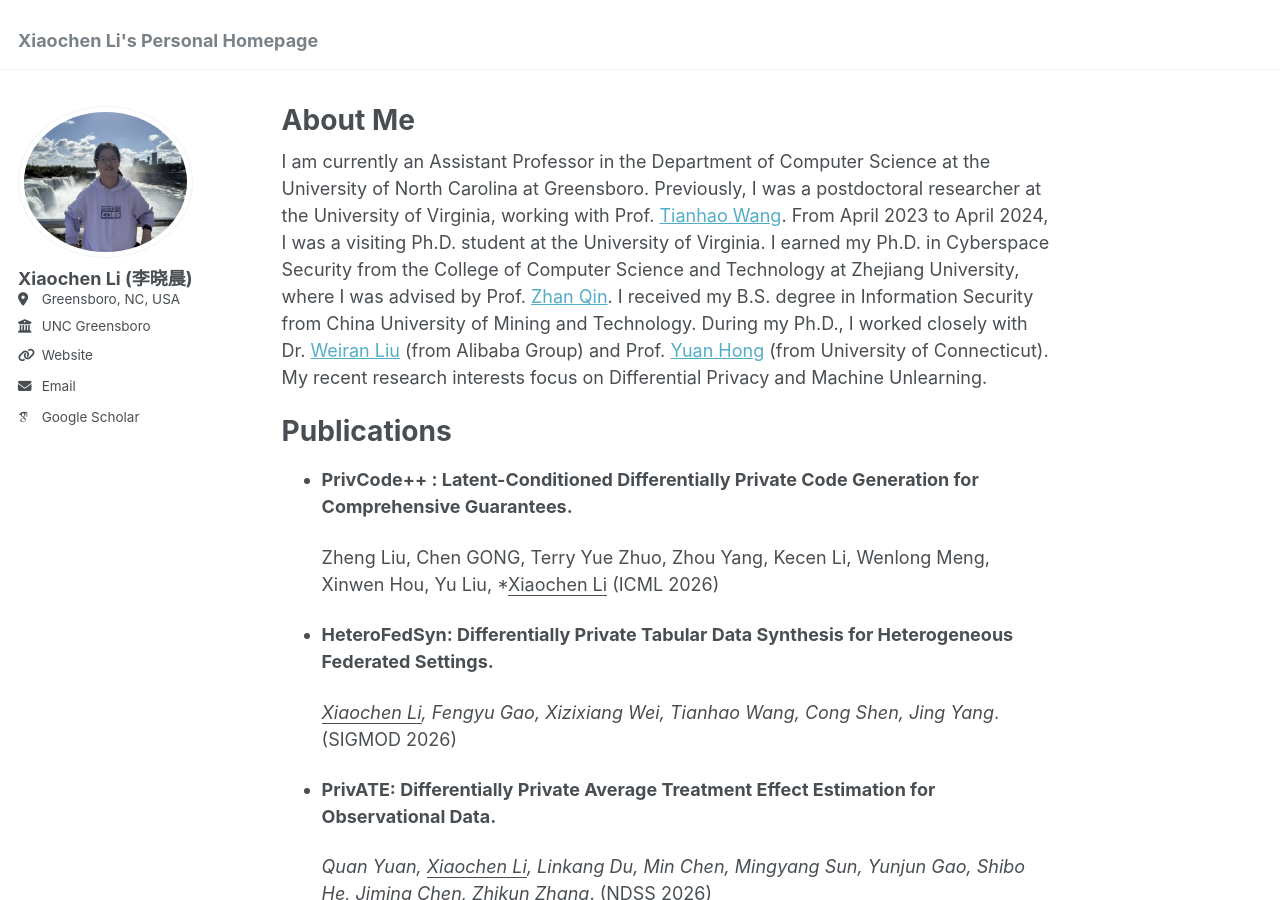
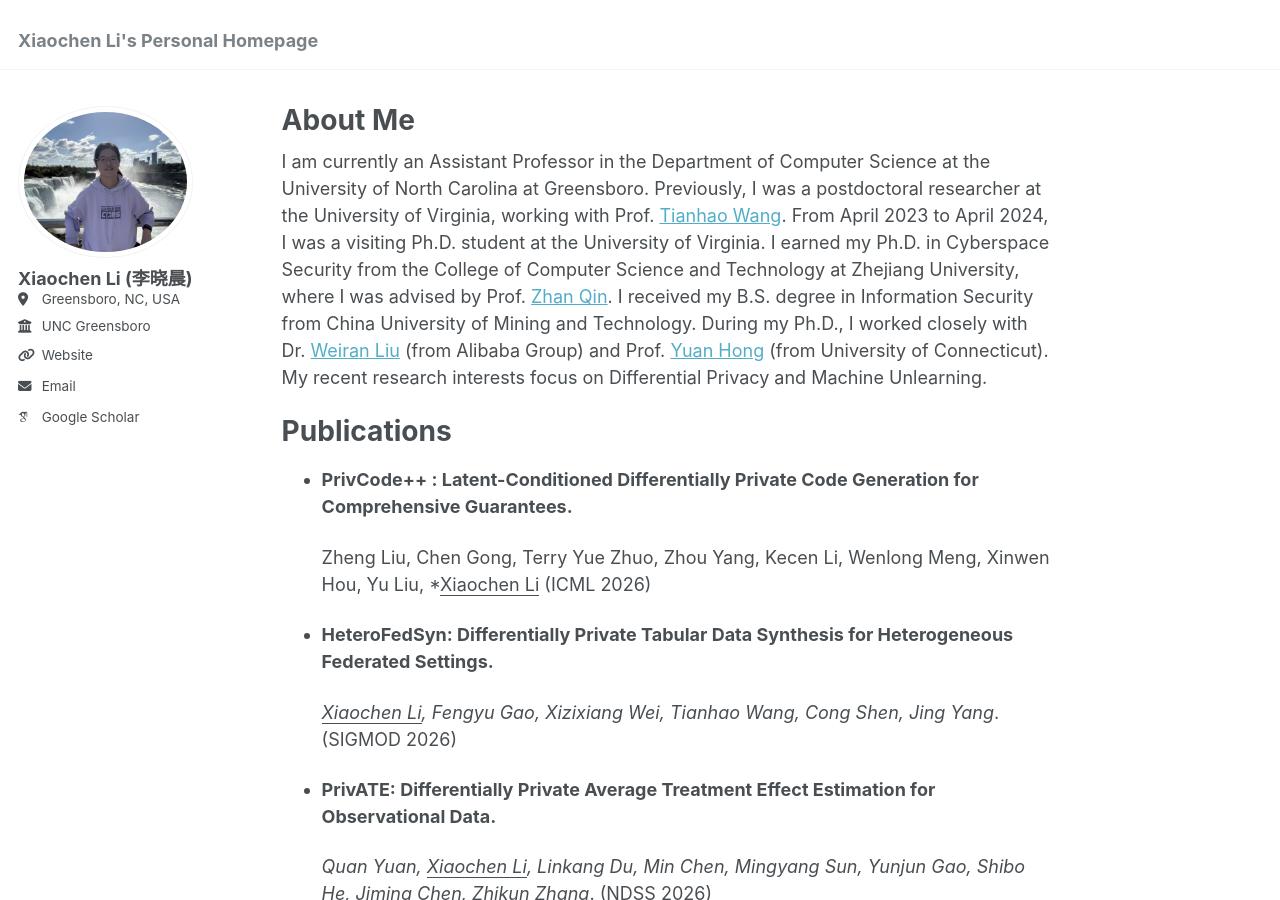
Before and after one commit to XiaochenLi-w/XiaochenLi-w.github.io, a Jekyll site: the page built from _pages/about.md, in a window 1280 px wide and 900 px high. Built offline with Jekyll 4.4.1, drawn with Linux system fonts in a browser that asks for light colours; some web fonts are replaced.

```diff
--- a/_pages/about.md
+++ b/_pages/about.md
@@ -13,7 +13,7 @@ My recent research interests focus on Differential Privacy and Machine Unlearnin
 # Publications
 - **PrivCode++ : Latent-Conditioned Differentially Private Code Generation for Comprehensive Guarantees.**
 
-  Zheng Liu, Chen GONG, Terry Yue Zhuo, Zhou Yang, Kecen Li, Wenlong Meng, Xinwen Hou, Yu Liu, *<u>Xiaochen Li</u> (ICML 2026)
+  Zheng Liu, Chen Gong, Terry Yue Zhuo, Zhou Yang, Kecen Li, Wenlong Meng, Xinwen Hou, Yu Liu, *<u>Xiaochen Li</u> (ICML 2026)
 
 - **HeteroFedSyn: Differentially Private Tabular Data Synthesis for Heterogeneous Federated Settings.**
 
```
